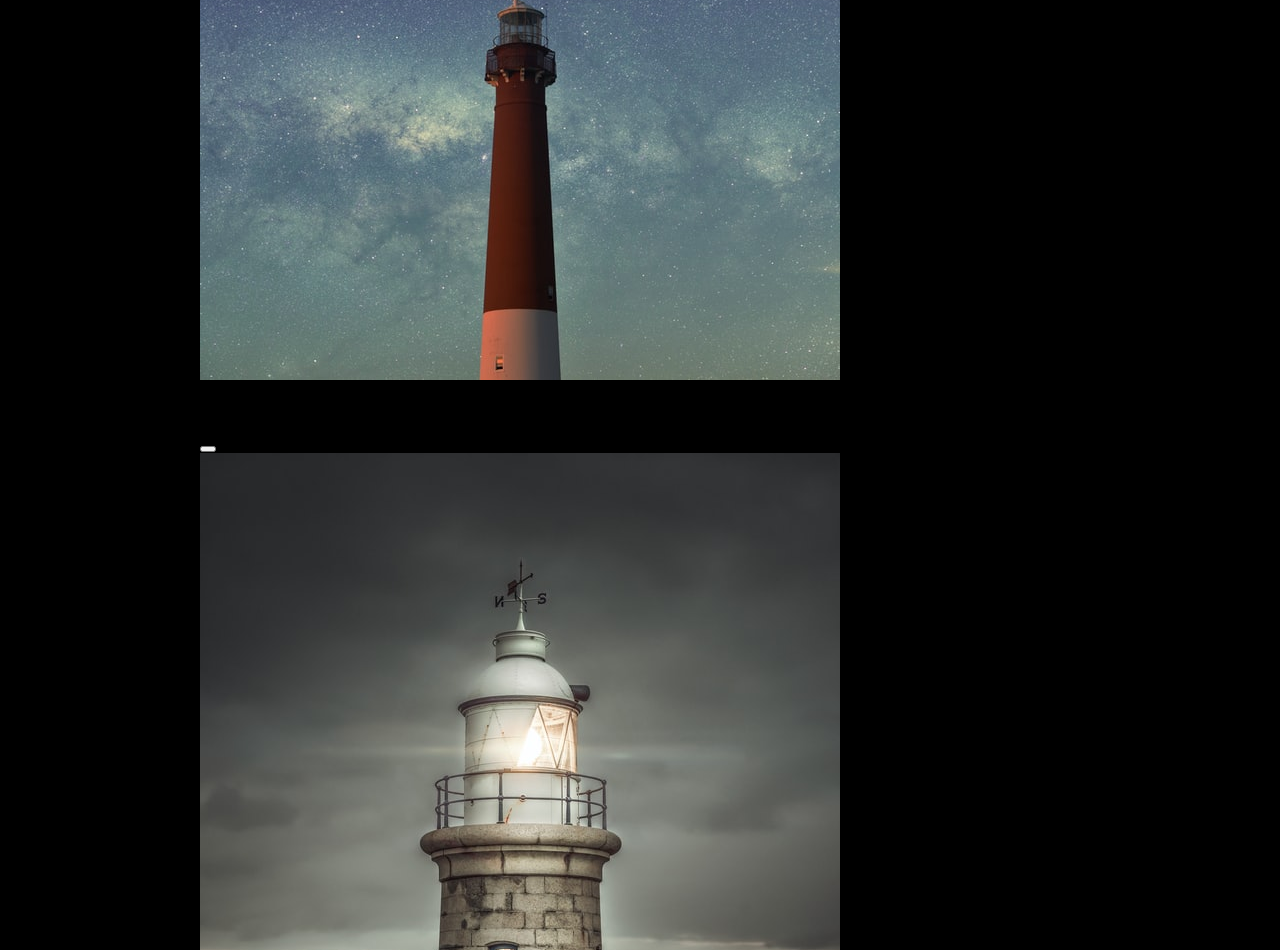
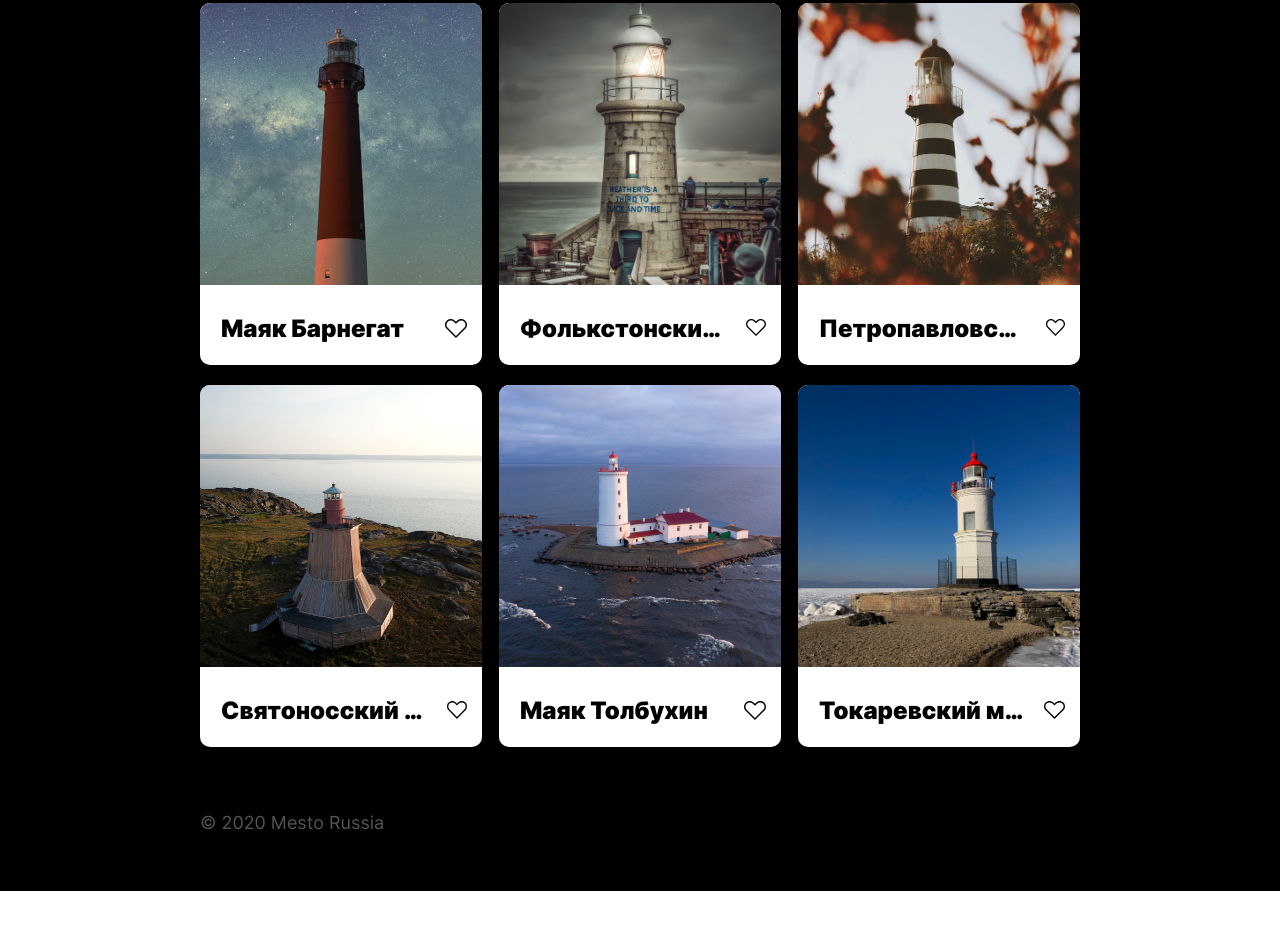
Before and after one commit to EugeneLanets/mesto, a plain HTML site: page index.html in a window 1280 px wide. Shown: the part 330-1280 px from the top of the page. After the commit the page ends 1221 px from the top, so only its background shows below. Drawn offline with Linux system fonts and the light colour scheme.

Commit message:
add gallery and footer css

```diff
--- a/blocks/button/button.css
+++ b/blocks/button/button.css
@@ -15,7 +15,8 @@
   transition: opacity .5s;
 }
 
-.button:hover {
+.button:hover,
+.button:focus {
   opacity: 0.6;
   cursor: pointer;
 }
--- a/blocks/card/__image/card__image.css
+++ b/blocks/card/__image/card__image.css
@@ -0,0 +1,8 @@
+.card__image {
+  width: 100%;
+  max-width: 100%;
+  height: 100%;
+  max-height: 282px;
+  object-fit: cover;
+  object-position: center;
+}
--- a/blocks/card/__info/card__info.css
+++ b/blocks/card/__info/card__info.css
@@ -0,0 +1,6 @@
+.card__info {
+  padding: 25px 15px 31px 21px;
+  display: flex;
+  justify-content: space-between;
+  align-items: center;
+}
--- a/blocks/card/__like/card__like.css
+++ b/blocks/card/__like/card__like.css
@@ -0,0 +1,23 @@
+.card__like {
+  width: 22px;
+  height: 19px;
+  margin-left: 20px;
+  background-color: transparent;
+  border: none;
+  background-image: url("../../../images/like.svg");
+  background-size: 100%;
+  background-repeat: no-repeat;
+  transition: opacity .5s;
+}
+
+.card__like:hover,
+.card__like:focus {
+  outline: none;
+  cursor: pointer;
+  opacity: 0.5;
+}
+
+.card__like:active {
+  background-image: url("../../../images/like__active.svg");
+  opacity: 1;
+}
--- a/blocks/card/__text/card__text.css
+++ b/blocks/card/__text/card__text.css
@@ -0,0 +1,9 @@
+.card__text {
+  font-weight: 900;
+  margin: 0;
+  font-size: 24px;
+  line-height: 1.21;
+  text-overflow: ellipsis;
+  white-space: nowrap;
+  overflow: hidden;
+}
--- a/blocks/card/card.css
+++ b/blocks/card/card.css
@@ -0,0 +1,7 @@
+.card {
+  width: 100%;
+
+  background-color: #fff;
+  border-radius: 10px;
+  overflow: hidden;
+}
--- a/blocks/footer/__copyright/footer__copyright.css
+++ b/blocks/footer/__copyright/footer__copyright.css
@@ -0,0 +1,7 @@
+.footer__copyright {
+  margin: 0;
+  font-size: 18px;
+  line-height: 1.22;
+
+
+}
--- a/blocks/footer/footer.css
+++ b/blocks/footer/footer.css
@@ -0,0 +1,8 @@
+.footer {
+  box-sizing: border-box;
+  width: 68.75%;
+  max-width: 880px;
+  min-height: 144px;
+  padding-top: 65px;
+  color: #545454;
+}
--- a/blocks/gallery/gallery.css
+++ b/blocks/gallery/gallery.css
@@ -0,0 +1,8 @@
+.gallery {
+  padding-top: 50px;
+  display: grid;
+  grid-template-columns: repeat(auto-fill, minmax(282px, 1fr));
+  grid-auto-rows: 362px;
+  row-gap: 20px;
+  column-gap: 17px;
+}
--- a/blocks/profile/__button/_type/profile__button_type_add.css
+++ b/blocks/profile/__button/_type/profile__button_type_add.css
@@ -2,6 +2,7 @@
   margin-left: auto;
   width: 150px;
   color: transparent;
+  flex-shrink: 1;
 }
 
 .profile__button_type_add::before,
--- a/blocks/profile/__button/_type/profile__button_type_edit.css
+++ b/blocks/profile/__button/_type/profile__button_type_edit.css
@@ -1,7 +1,7 @@
 .profile__button_type_edit {
   grid-area: button;
-  align-self: center;
-  margin-top: 5px;
+  align-self: start;
+  margin-top: 12px;
   width: 24px;
   height: 24px;
   min-height: 24px;
--- a/blocks/profile/__info/profile__info.css
+++ b/blocks/profile/__info/profile__info.css
@@ -1,10 +1,11 @@
 .profile__info {
   color: #fff;
   display: grid;
-  grid-template-columns: 1fr 24px;
+  grid-template-columns: minmax(min-content, max-content) 24px;
   grid-template-areas:
     "name button"
     "status status";
   column-gap: 18px;
   row-gap: 16px;
+  margin-right: 20px;
 }
--- a/index.html
+++ b/index.html
@@ -15,7 +15,7 @@
       <section class="profile">
         <img src="./images/avatar.jpg" alt="Аватар пользователя" class="profile__avatar">
         <div class="profile__info">
-          <p class="profile__name">Жак-Ив Кусто</p>
+          <h1 class="profile__name">Жак-Ив Кусто</h1>
           <p class="profile__status">Исследователь океана</p>
           <button class="button profile__button_type_edit" aria-label="Редактировать профиль"></button>
         </div>
@@ -25,42 +25,42 @@
         <article class="card">
           <img src="./images/gallery/barnegat_light.jpg" alt="Маяк Барнегат, США" class="card__image">
           <div class="card__info">
-            <p class="card__text">Маяк Барнегат</p>
+            <p class="card__text" title="Маяк Барнегат">Маяк Барнегат</p>
             <button class="card__like" aria-label="Кнопка нравится"></button>
           </div>
         </article>
         <article class="card">
           <img src="./images/gallery/folkestone.jpg" alt="Фолькстонский маяк, Великобритания" class="card__image">
           <div class="card__info">
-            <p class="card__text">Фолькстонский маяк</p>
+            <p class="card__text" title="Фолькстонский маяк">Фолькстонский маяк</p>
             <button class="card__like" aria-label="Кнопка нравится"></button>
           </div>
         </article>
         <article class="card">
           <img src="./images/gallery/kamchatka.jpg" alt="Петропавловский маяк, Камчатка" class="card__image">
           <div class="card__info">
-            <p class="card__text">Петропавловский маяк</p>
+            <p class="card__text" title="Петропавловский маяк">Петропавловский маяк</p>
             <button class="card__like" aria-label="Кнопка нравится"></button>
           </div>
         </article>
         <article class="card">
           <img src="./images/gallery/svyatoy_nos.jpg" alt="Маяк на мысу Святой Нос, Кольский полуостров" class="card__image">
           <div class="card__info">
-            <p class="card__text">Святоносский маяк</p>
+            <p class="card__text" title="Святоносский маяк">Святоносский маяк</p>
             <button class="card__like" aria-label="Кнопка нравится"></button>
           </div>
         </article>
         <article class="card">
           <img src="./images/gallery/tolbukhin.jpg" alt="Маяк Толбухинб Финский залив" class="card__image">
           <div class="card__info">
-            <p class="card__text"Маяк Толбухин></p>
+            <p class="card__text" title="Маяк Толбухин">Маяк Толбухин</p>
             <button class="card__like" aria-label="Кнопка нравится"></button>
           </div>
         </article>
         <article class="card">
           <img src="./images/gallery/vladivostok_tokarevskiy.jpg" alt="Маяк Токаревский, Владивосток" class="card__image">
           <div class="card__info">
-            <p class="card__text">Токаревский маяк</p>
+            <p class="card__text" title="Токаревский маяк">Токаревский маяк</p>
             <button class="card__like" aria-label="Кнопка нравится"></button>
           </div>
         </article>
--- a/pages/index.css
+++ b/pages/index.css
@@ -17,7 +17,7 @@
 @import url("../blocks/profile/__button/profile__button.css");
 @import url("../blocks/profile/__button/_type/profile__button_type_edit.css");
 @import url("../blocks/profile/__button/_type/profile__button_type_add.css");
-/*
+
 @import url("../blocks/gallery/gallery.css");
 @import url("../blocks/card/card.css");
 @import url("../blocks/card/__image/card__image.css");
@@ -26,4 +26,4 @@
 @import url("../blocks/card/__like/card__like.css");
 
 @import url("../blocks/footer/footer.css");
-@import url("../blocks/footer/__copyright/footer__copyright.css"); */
+@import url("../blocks/footer/__copyright/footer__copyright.css");
```
Also changed, not shown: images/like__active.svg (added), 1 other file.
